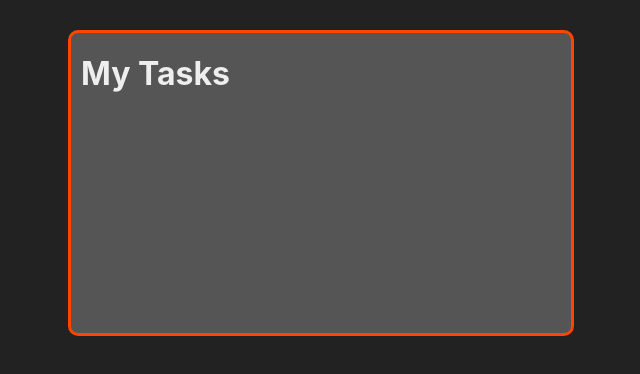
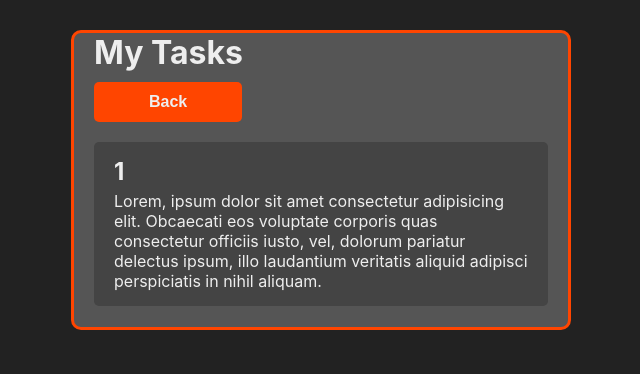
Before and after one commit to joaolucas2012/task-marker-in-react, a React (Create React App) app: page /1 in a window 1280 px wide. Shown: the top 374 px of the page, without its empty margins (319-959 px from the left). Built offline with nearby package versions, Linux system fonts and the light colour scheme; the HTML template or start-up script is replaced by a standard one.

Commit message:
feat: add routes and fix the style

```diff
--- a/src/App.jsx
+++ b/src/App.jsx
@@ -58,7 +58,7 @@ const App = () => {
           <Route
             path="/"
             exact
-            render={() => (
+            element={
               <>
                 <AddTask handleTaskAddition={handleTaskAddition} />
                 <Tasks
@@ -67,9 +67,9 @@ const App = () => {
                   handleTaskDeletion={handleTaskDeletion}
                 />
               </>
-            )}
+            }
           />
-          <Route path="/:taskTitle" exact render={<TaskDetails/>} />
+          <Route path="/:taskTitle" exact element={<TaskDetails/>} />
         </Routes>
       </div>
     </Router>
--- a/src/components/AddTask.css
+++ b/src/components/AddTask.css
@@ -1,7 +1,7 @@
 .add-task-container{
-  margin: 15px 0;
+  margin: 15px 10px;
   padding: 0 10px;
-  width: 95%;
+  width: 96%;
   display: flex;
 }
 
--- a/src/components/Header.jsx
+++ b/src/components/Header.jsx
@@ -3,7 +3,7 @@ import React from 'react';
 const Header = () => {
   return(
     <div>
-      <h1 style={{ color: "#eee", marginLeft: "10px" }}>My Tasks</h1>
+      <h1 style={{ color: "#eee", marginLeft: "20px" }}>My Tasks</h1>
     </div>
   )
 };
--- /dev/null
+++ b/src/components/TaskDetails.css
@@ -0,0 +1,20 @@
+.task-details-container {
+  background: #444;
+  margin: 20px;
+  padding: 15px 20px;
+  display: flex;
+  flex-direction: column;
+  color: #eee;
+  border-radius: 5px;
+}
+
+.task-details-container h2 {
+  margin-bottom: 5px;
+  color: #eee;
+}
+
+.back-button-container {
+  width: 30%;
+  margin-left: 20px;
+  margin-top: 10px;
+}
--- a/src/components/TaskDetails.jsx
+++ b/src/components/TaskDetails.jsx
@@ -1,15 +1,18 @@
 import React from "react";
+import { useParams } from "react-router-dom";
 
+import './TaskDetails.css';
 import Button from "./Button";
 
 const TaskDetails = () => {
+  const params = useParams();
   return (
     <>
       <div className="back-button-container">
         <Button>Back</Button>
       </div>
       <div className="task-details-container">
-        <p></p>
+        <h2>{params.taskTitle}</h2>
         <p>
           Lorem, ipsum dolor sit amet consectetur adipisicing elit. Obcaecati
           eos voluptate corporis quas consectetur officiis iusto, vel, dolorum
--- a/src/index.css
+++ b/src/index.css
@@ -1,3 +1,9 @@
+* {
+  margin: 0;
+  padding: 0;
+  box-sizing: border-box;
+}
+
 body {
   margin: 0;
   font-family: -apple-system, BlinkMacSystemFont, 'Segoe UI', 'Roboto', 'Oxygen',
```
